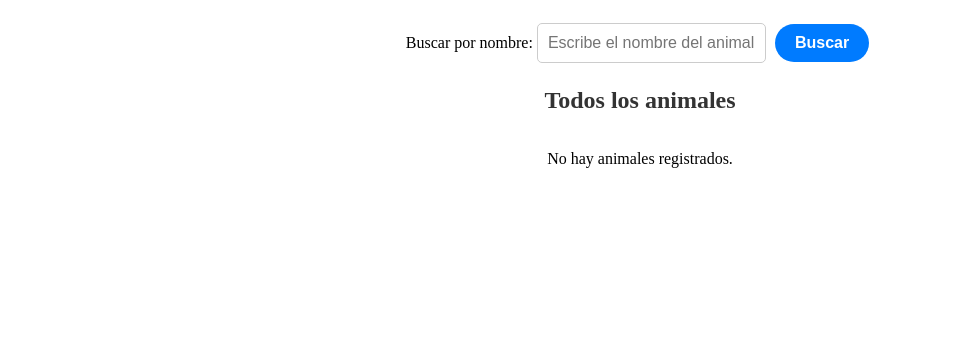
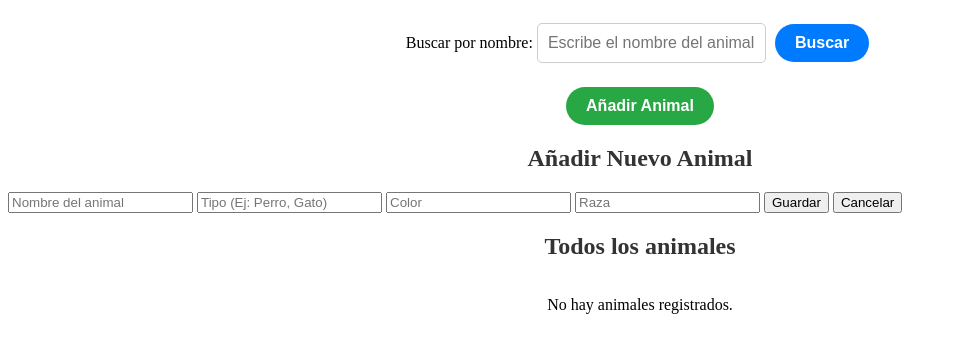
Before and after one commit to itzyeraycano/INTERFAZvet, a plain HTML site: page index.html in a window 1280 px wide. Shown: the part 61-414 px from the top of the page, without its empty margins (0-957 px from the left). Drawn offline with Linux system fonts and the light colour scheme; no server answers.

Commit message:
boton añadir

```diff
--- a/index.html
+++ b/index.html
@@ -9,10 +9,28 @@
 <body>
     <div id="app">
         <h1>VETAUX</h1>
+
+        <!-- Buscador -->
         <div class="buscador">
             <label for="buscarNombre">Buscar por nombre:</label>
             <input type="text" id="buscarNombre" placeholder="Escribe el nombre del animal">
             <button id="buscarBtn">Buscar</button>
+        </div>
+
+        <!-- Botón para añadir un nuevo animal -->
+        <div class="add-container">
+            <button id="addAnimalBtn">Añadir Animal</button>
+        </div>
+
+        <!-- Formulario oculto para agregar animales -->
+        <div id="formularioAgregar" class="hidden">
+            <h2>Añadir Nuevo Animal</h2>
+            <input type="text" id="nombre" placeholder="Nombre del animal">
+            <input type="text" id="tipo" placeholder="Tipo (Ej: Perro, Gato)">
+            <input type="text" id="color" placeholder="Color">
+            <input type="text" id="raza" placeholder="Raza">
+            <button id="guardarAnimalBtn">Guardar</button>
+            <button id="cancelarBtn">Cancelar</button>
         </div>
 
         <h2>Todos los animales</h2>
@@ -20,6 +38,7 @@
             <!-- Los animales se cargarán aquí -->
         </div>
     </div>
+
     <script src="script.js"></script>
 </body>
 </html>
```
